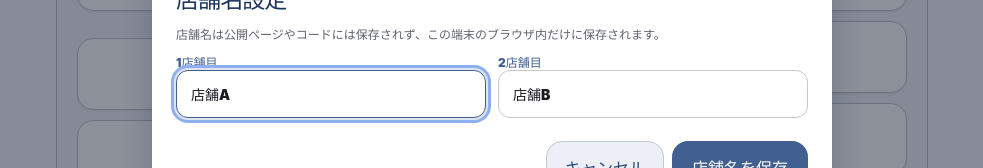
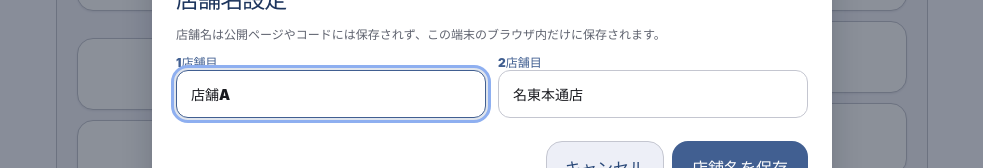
Before and after one commit to AKI-labo65/parking-assist, a React (Vite) app: page / in a window 1280 px wide. Both pictures are taken after a click on the button "店舗名設定を開く". Shown: the part 571-739 px from the top of the page, without its empty margins (148-1131 px from the left). Built offline with nearby package versions, Linux system fonts and the light colour scheme.

Commit message:
use Meito Hontori store name in reports

```diff
--- a/src/main.jsx
+++ b/src/main.jsx
@@ -25,9 +25,9 @@ const RESTART_MESSAGES = ['只今から次の店舗の方に向かいます。',
 const COMMON_WORK_MESSAGES = ['合流済み、現地にてオリエン完了しました。']
 const WORK_STORES = [
   { id: 'storeA', defaultLabel: '店舗A', arrivalText: '現着致しました。', hasCommute: true },
-  { id: 'storeB', defaultLabel: '店舗B', arrivalText: 'ただいま、店舗Bに到着しました。', hasCommute: false },
+  { id: 'storeB', defaultLabel: '名東本通店', arrivalText: 'ただいま、名東本通店に到着しました。', hasCommute: false },
 ]
-const DEFAULT_SETTINGS = { storeLabels: { storeA: '店舗A', storeB: '店舗B' } }
+const DEFAULT_SETTINGS = { storeLabels: { storeA: '店舗A', storeB: '名東本通店' } }
 const PARKING_SPOT_COLUMNS = [
   ['1', '2', '3', '4', '5', '6', '7', '8'],
   ['21', '20', '19', '18', '17', '16', '15', '14', '13', '12', '10', '9'],
@@ -266,10 +266,12 @@ function loadSettings() {
   try {
     const value = localStorage.getItem(SETTINGS_STORAGE_KEY)
     const parsed = value ? JSON.parse(value) : {}
+    const storedLabels = parsed.storeLabels || {}
+    const storeBLabel = storedLabels.storeB === '店舗B' ? DEFAULT_SETTINGS.storeLabels.storeB : storedLabels.storeB
     return {
       ...DEFAULT_SETTINGS,
       ...parsed,
-      storeLabels: { ...DEFAULT_SETTINGS.storeLabels, ...(parsed.storeLabels || {}) },
+      storeLabels: { ...DEFAULT_SETTINGS.storeLabels, ...storedLabels, ...(storeBLabel ? { storeB: storeBLabel } : {}) },
     }
   } catch {
     return DEFAULT_SETTINGS
@@ -671,7 +673,7 @@ function SettingsSheet({ settings, onSave, onClose }) {
   const update = (key, value) => setForm((current) => ({ ...current, [key]: value }))
   const submit = (event) => {
     event.preventDefault()
-    onSave({ storeLabels: { storeA: form.storeA.trim() || '店舗A', storeB: form.storeB.trim() || '店舗B' } })
+    onSave({ storeLabels: { storeA: form.storeA.trim() || '店舗A', storeB: form.storeB.trim() || '名東本通店' } })
   }
   return <div className="modal-backdrop" role="presentation" onMouseDown={(event) => event.target === event.currentTarget && onClose()}>
     <section ref={dialogRef} className="bottom-sheet" role="dialog" aria-modal="true" aria-labelledby="settings-sheet-title" tabIndex="-1">
@@ -679,7 +681,7 @@ function SettingsSheet({ settings, onSave, onClose }) {
       <div className="sheet-heading"><div><span className="eyebrow">端末内に保存</span><h2 id="settings-sheet-title">店舗名設定</h2></div><button type="button" className="icon-button" onClick={onClose} aria-label="閉じる"><Icon name="close" /></button></div>
       <p className="spot-confirm-help">店舗名は公開ページやコードには保存されず、この端末のブラウザ内だけに保存されます。</p>
       <form onSubmit={submit}>
-        <div className="form-grid"><label className="field-label">1店舗目<input data-dialog-initial-focus className="text-input" type="text" value={form.storeA} onChange={(event) => update('storeA', event.target.value)} placeholder="例：店舗A" /></label><label className="field-label">2店舗目<input className="text-input" type="text" value={form.storeB} onChange={(event) => update('storeB', event.target.value)} placeholder="例：店舗B" /></label></div>
+        <div className="form-grid"><label className="field-label">1店舗目<input data-dialog-initial-focus className="text-input" type="text" value={form.storeA} onChange={(event) => update('storeA', event.target.value)} placeholder="例：店舗A" /></label><label className="field-label">2店舗目<input className="text-input" type="text" value={form.storeB} onChange={(event) => update('storeB', event.target.value)} placeholder="例：名東本通店" /></label></div>
         <div className="sheet-footer"><button type="button" className="secondary-button" onClick={onClose}>キャンセル</button><button type="submit" className="primary-button">店舗名を保存</button></div>
       </form>
     </section>
```
